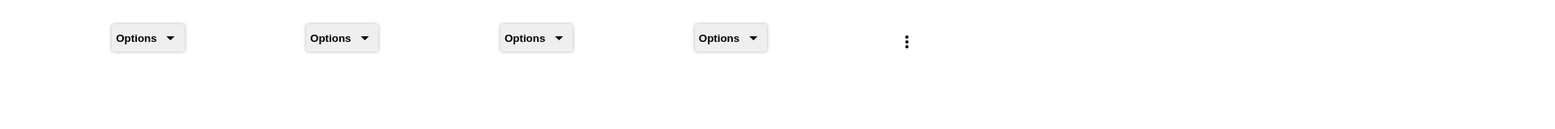
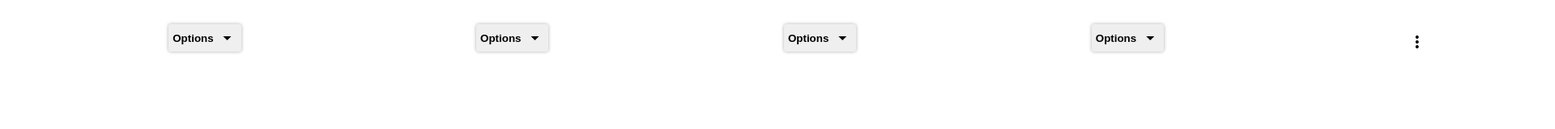
Before and after one commit to agathiyan22/dropdown-task, a plain HTML site: page index.html in a window 1280 px wide. Shown: the top 160 px of the page at 81% size, 1920 px wide, since content can reach past the window. Drawn offline with nearby package versions, Linux system fonts and the light colour scheme.

Commit message:
dropdown_task

```diff
--- a/css/style.css
+++ b/css/style.css
@@ -9,7 +9,8 @@
 	justify-content:space-around;
 	height:30px;
 	margin-top:30px;
-	    padding: 0px 63px;}
+	    padding: 0px 63px;
+		    width: 1980px;}
 
 	.drop_one{
 	 display:none;
```
